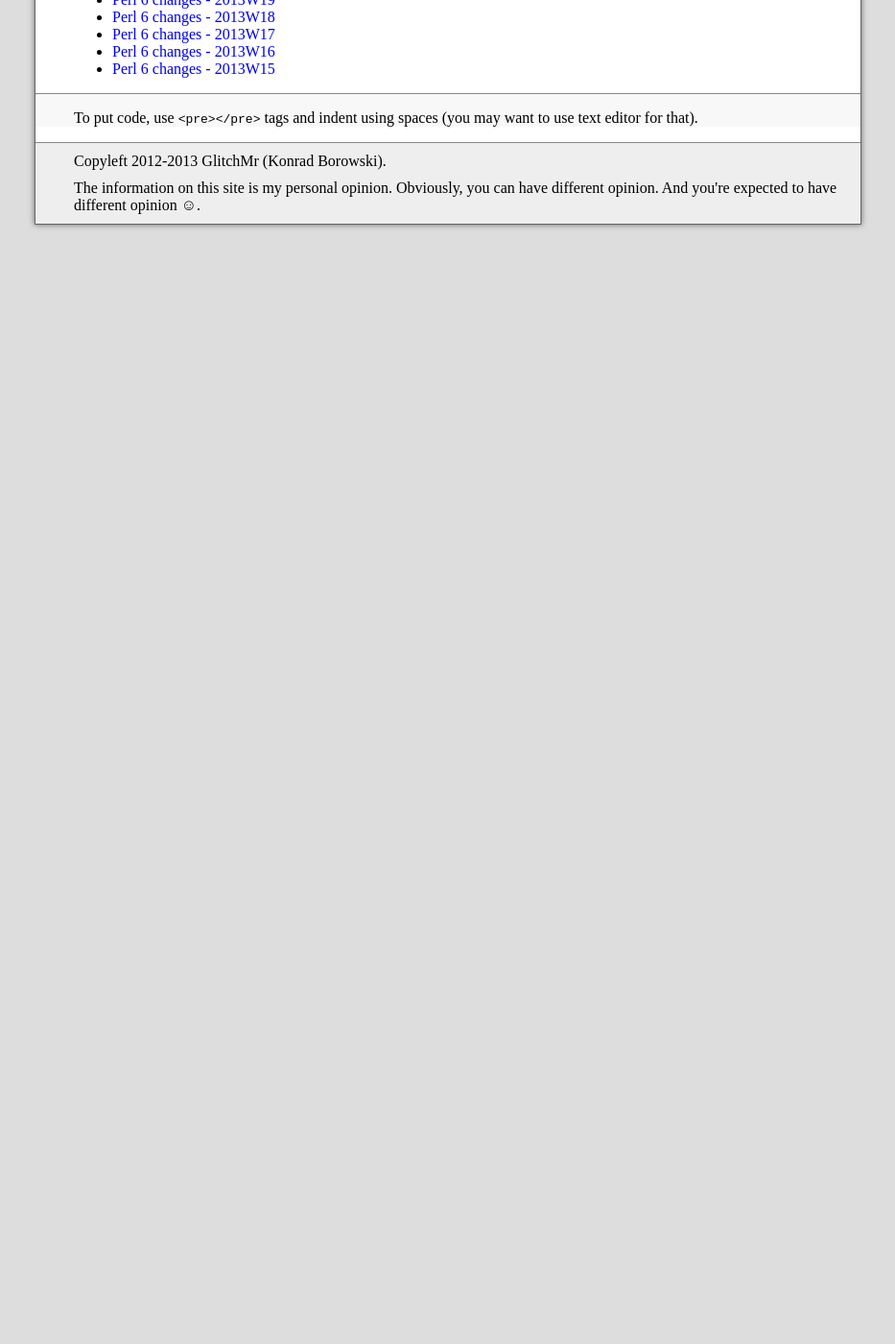
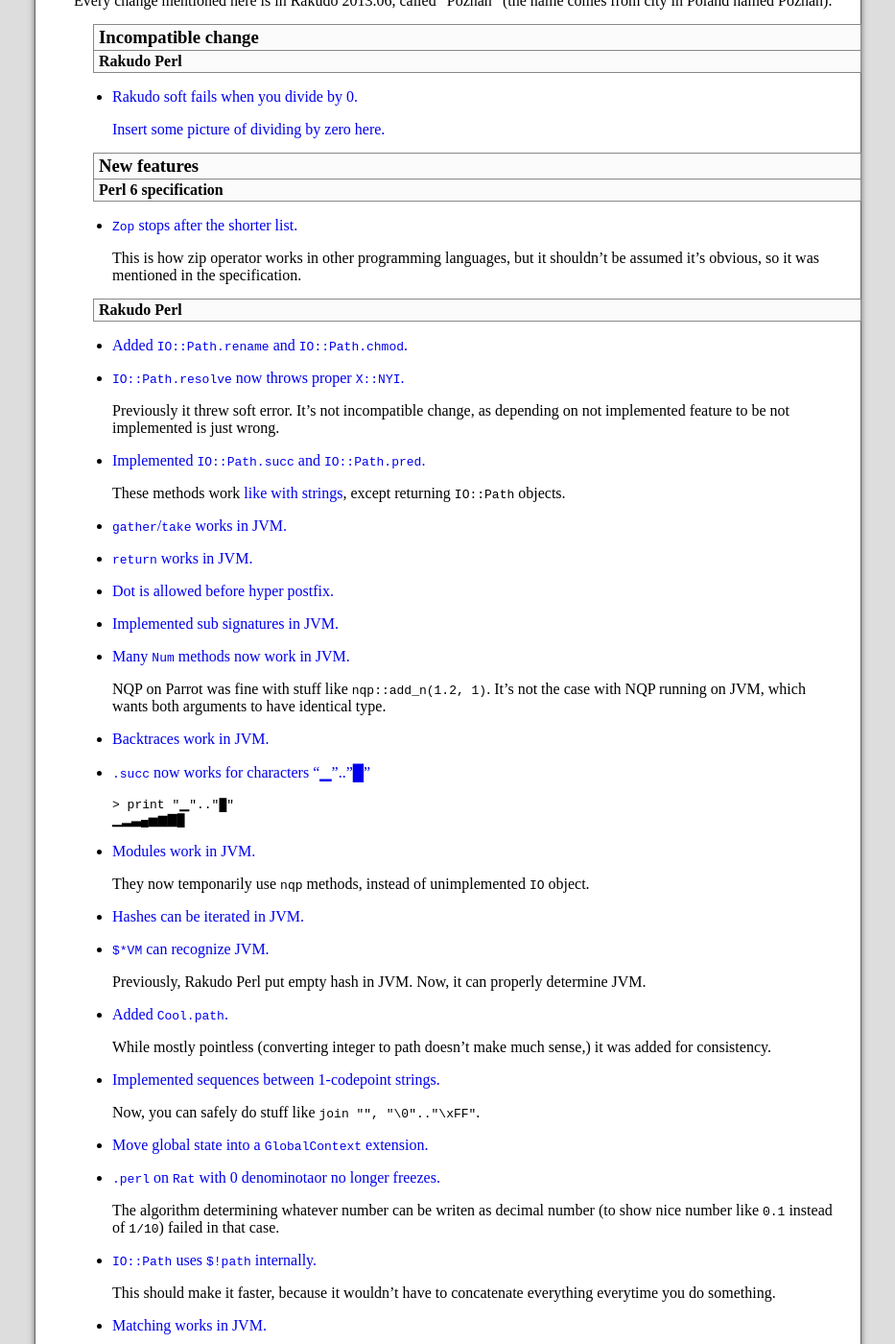
Before and after one commit to KamilaBorowska/old-xfix.github.io, a Jekyll site: the page built from _posts/2013-06-22-perl-6-changes-2013W25.md, in a window 1280 px wide and 1400 px high, scrolled down 219 px. Shown: the whole window at 96% size, without its empty margins (173-1106 px from the left). Built offline with Jekyll 4.4.1, drawn with Linux system fonts in a browser that asks for light colours; comment, search, counter and statistics services are not loaded; before the commit the page ends 900 px from its top, so only the background shows below that; some of the changed text lies outside the part shown.

Commit message:
Perl&nbsp;6

```diff
--- a/_posts/2013-06-22-perl-6-changes-2013W25.md
+++ b/_posts/2013-06-22-perl-6-changes-2013W25.md
@@ -2,3 +2,116 @@
 layout: post
 title:  Perl&nbsp;6 changes - 2013W25
 ---
+Perl&nbsp;6 makes you smile.
+
+    niecza> '☹'.succ
+
+Anyway, today, most of improvements involve JVM support in Rakudo Perl.
+The JVM support progresses very quickly, as you can see in list below -
+implementation passes initial sanity tests.
+
+Every change mentioned here is in Rakudo 2013.06, called "Poznan"
+(the name comes from city in Poland named Poznań).
+
+### Incompatible change
+#### Rakudo Perl
+* [Rakudo soft fails when you divide by 0.](https://github.com/rakudo/rakudo/commit/5faaf15c332ff6e5adc6520c52d76acd9e2f1208)
+
+  [Insert some picture of dividing by zero here.](https://encrypted.google.com/search?tbm=isch&q=divide%20by%20zero&tbs=imgo:1)
+
+### New features
+#### Perl 6 specification
+* [`Zop` stops after the shorter list.](https://github.com/perl6/specs/commit/a5592110238ade72f608124f30d97ac28d23c18b)
+
+  This is how zip operator works in other programming languages, but
+  it shouldn't be assumed it's obvious, so it was mentioned in the
+  specification.
+
+#### Rakudo Perl
+* [Added `IO::Path.rename` and `IO::Path.chmod`.](https://github.com/rakudo/rakudo/commit/9fae045fa63841c37456d66f198068a80f54cb19)
+
+* [`IO::Path.resolve` now throws proper `X::NYI`.](https://github.com/rakudo/rakudo/commit/74ddcd4eedee227641edaab2a44ea289285854ec)
+
+  Previously it threw soft error. It's not incompatible change, as
+  depending on not implemented feature to be not implemented is just
+  wrong.
+
+* [Implemented `IO::Path.succ` and `IO::Path.pred`.](https://github.com/rakudo/rakudo/commit/0c78d26c03c67b50d8de89496b76a38d5b6a1e6a)
+
+  These methods work [like with strings](http://doc.perl6.org/type/Str#succ),
+  except returning `IO::Path` objects.
+
+* [`gather`/`take` works in JVM.](https://github.com/rakudo/rakudo/commit/ec48e7901d5e4cbb78460ff32a3a1652fa8faed8)
+
+* [`return` works in JVM.](https://github.com/rakudo/rakudo/commit/583ca10710a693b8fa88627ee59986e3e5847dec)
+
+* [Dot is allowed before hyper postfix.](https://github.com/rakudo/rakudo/commit/003f346cd0cba02bbb07dc4807febf1da6b96eaa)
+
+* [Implemented sub signatures in JVM.](https://github.com/rakudo/rakudo/commit/9599fcbc76231c651d24a411dd4bfe67437cd57d)
+
+* [Many `Num` methods now work in JVM.](https://github.com/rakudo/rakudo/commit/e60cfbe69e21d69664a59b261da06d00cc2441bc)
+
+  NQP on Parrot was fine with stuff like `nqp::add_n(1.2, 1)`. It's
+  not the case with NQP running on JVM, which wants both arguments to
+  have identical type.
+
+* [Backtraces work in JVM.](https://github.com/rakudo/rakudo/commit/81060d1093b2fb52e713172cb2d04ffe392861ce)
+
+* [`.succ` now works for characters "▁".."█"](https://github.com/rakudo/rakudo/commit/af50a6ecfa31fe4dbd46bdfa5c0bd7874b344953)
+
+      > print "▁".."█"
+      ▁▂▃▄▅▆▇█
+
+* [Modules work in JVM.](https://github.com/rakudo/rakudo/commit/8839c5bd59dd7968b90b4c2100a0302c975cde86)
+
+  They now temponarily use `nqp` methods, instead of unimplemented `IO`
+  object.
+
+* [Hashes can be iterated in JVM.](https://github.com/rakudo/rakudo/commit/d6221ad88378525f7707f6f7e343dd3d84024889)
+
+* [`$*VM` can recognize JVM.](https://github.com/rakudo/rakudo/commit/949055e37086037730cfefd8eafe1537d252d0f8)
+
+  Previously, Rakudo Perl put empty hash in JVM. Now, it can properly
+  determine JVM.
+
+* [Added `Cool.path`.](https://github.com/rakudo/rakudo/commit/5feb260a339a945409582faf9ac5191698ed0f42)
+
+  While mostly pointless (converting integer to path doesn't make much
+  sense,) it was added for consistency.
+
+* [Implemented sequences between 1-codepoint strings.](https://github.com/rakudo/rakudo/commit/f0ff25bb2c913faaa4822d9158a8851e336eb280)
+
+  Now, you can safely do stuff like `join "", "\0".."\xFF"`.
+
+* [Move global state into a `GlobalContext` extension.](https://github.com/rakudo/rakudo/commit/76f8db7c740b7d902473d350f27f5f2d035c302f)
+
+* [`.perl` on `Rat` with 0 denominotaor no longer freezes.](https://github.com/rakudo/rakudo/commit/0506d2a7bb88982722b7978258d8ae8dec77aee3)
+
+  The algorithm determining whatever number can be writen as decimal
+  number (to show nice number like `0.1` instead of `1/10`) failed in
+  that case.
+
+* [`IO::Path` uses `$!path` internally.](https://github.com/rakudo/rakudo/commit/3c9027ad2aae9ec03ec68e6d865af217097979cb)
+
+  This should make it faster, because it wouldn't have to concatenate
+  everything everytime you do something.
+
+* [Matching works in JVM.](https://github.com/rakudo/rakudo/commit/c6980c9d90127962083e00d49e02f4156560c1c2)
+
+* [Added `.exists` to `Capture`.](https://github.com/rakudo/rakudo/commit/1767e8f6c62dc1bcfa03534775e4f66ea6e183b2)
+
+* [Implemented `$!foo` parameters in JVM.](https://github.com/rakudo/rakudo/commit/5913ce88214bb054bb93c029b9d699e6de577d4f)
+
+* [Warnings aren't fatal in JVM.](https://github.com/rakudo/rakudo/commit/d221425e0752c5d04f567f434dce4eb1b498c7e3)
+
+### Niecza Perl
+* [Rewrited `infix:<∪>` and `infix:<∩>` to take arbitrary inputs.](https://github.com/sorear/niecza/commit/9f58f842d8542bd49e9cd7513d84551d6894e300)
+
+* [Added `infix:<∖>` for set difference.](https://github.com/sorear/niecza/commit/cb6f20b6165d9852b971c8b7b063960637a4e490)
+
+  Not to be confused with `\`, the capture operator. It's more like
+  `\smallsetminus` operator in <span class="tex">T<sub>e</sub>X</span>.
+
+* [Added `infix:<⊖>` for set symmetric difference.](https://github.com/sorear/niecza/commit/c53612142dacd916717de6d76a012f035b0b1283)
+
+* [`infix:<⊍>` and `infix:<⊎>` take parcels.](https://github.com/sorear/niecza/commit/6672fa277de23930622191cd8410abe7a7b4f10f)
```
